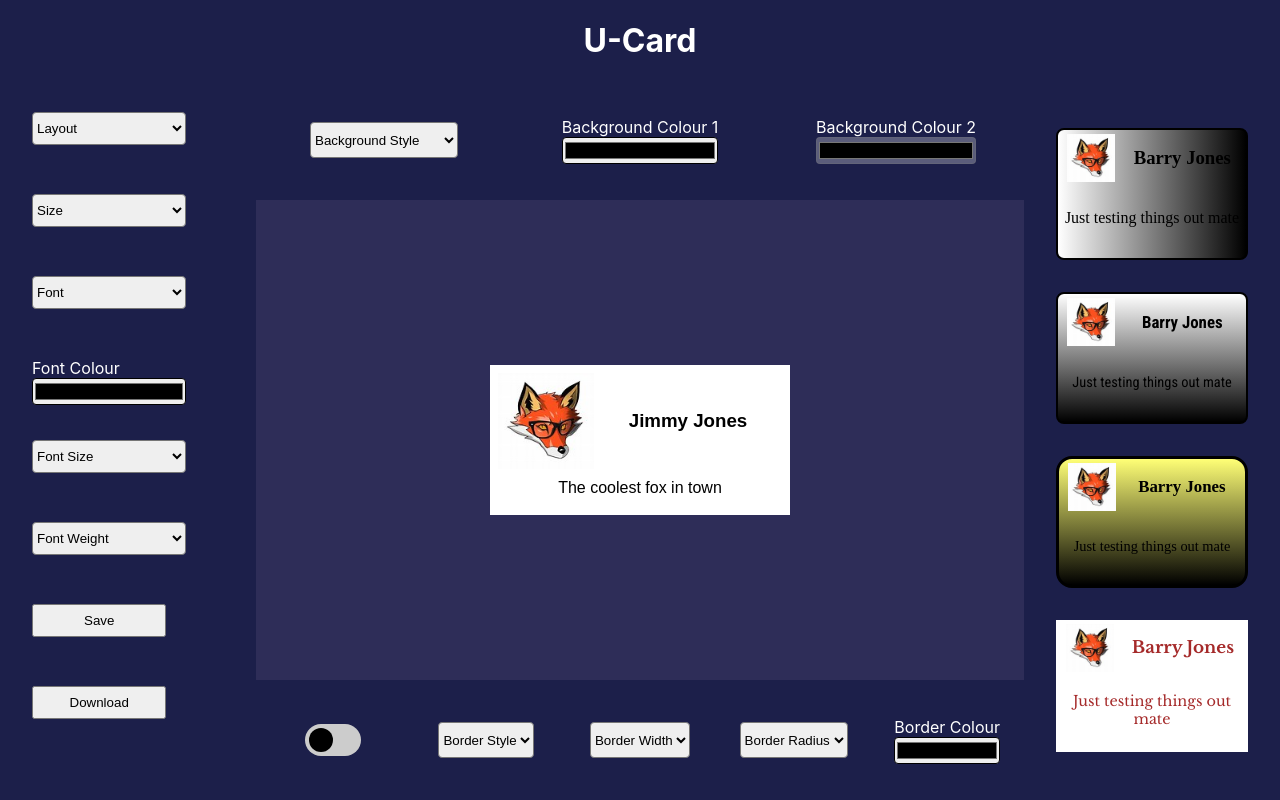
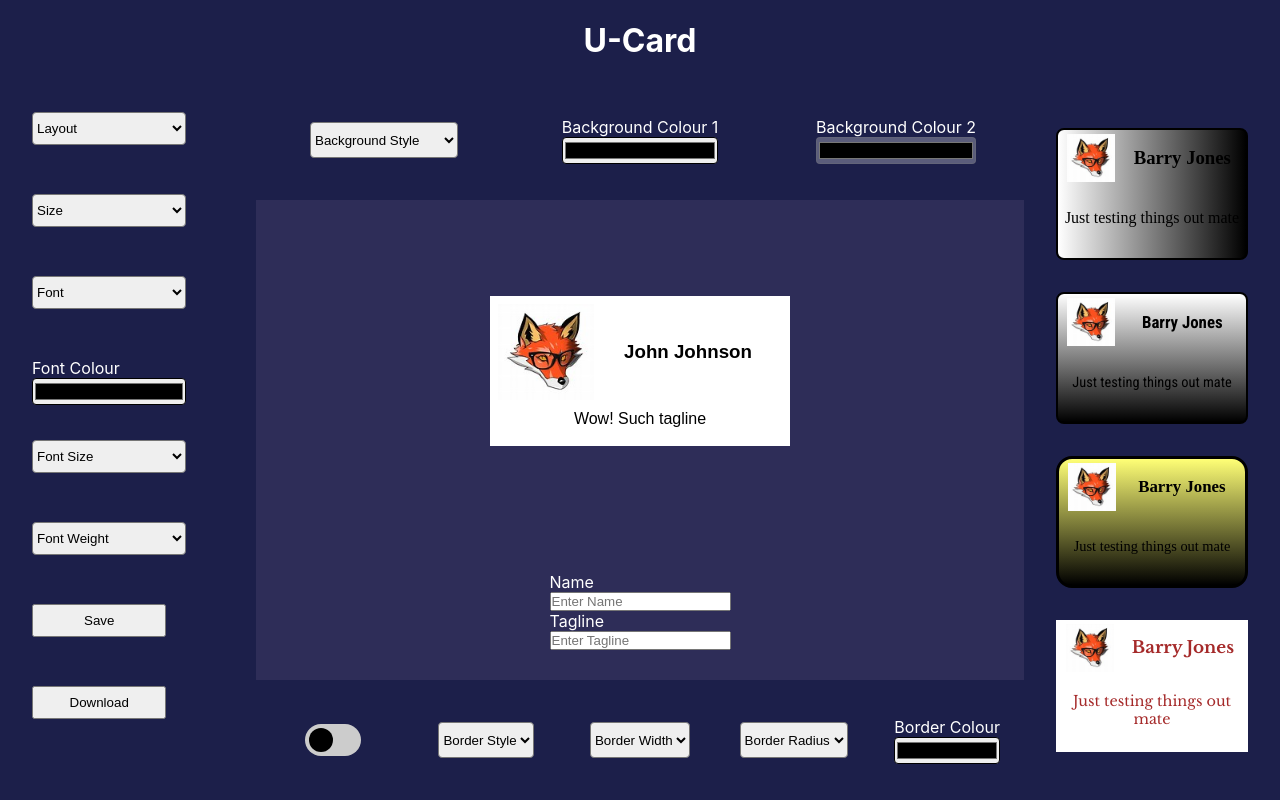
Before and after one commit to TomBirbeck/personal-card-designer, a React (Create React App) app: page / in a window 1280 px wide. Built offline with nearby package versions, Linux system fonts and the light colour scheme; a web font is replaced by a local one.

Commit message:
added inputs for name and tagline

```diff
--- a/src/components/Card/index.tsx
+++ b/src/components/Card/index.tsx
@@ -2,8 +2,10 @@ import './Card.css'
 import { useContext, useEffect, useState} from "react"
 import cardDesignContext from "../../context"
 import fox from '../../assets/fox.jpg'
+import { CardIProps } from '../../types'
 
-const Card = () => {
+
+const Card = ({name, tagline}: CardIProps) => {
     const props= useContext(cardDesignContext)
     const {
         layout,
@@ -102,8 +104,8 @@ const Card = () => {
             <div className='layout-one-image-container'>
             <img className='layout-one-image' src={fox} alt=""/>
             </div>
-            <h3 className='layout-one-name'>Jimmy Jones</h3>
-            <p className='layout-one-tagline'>The coolest fox in town</p>
+            <h3 className='layout-one-name'>{name}</h3>
+            <p className='layout-one-tagline'>{tagline}</p>
              </div>
             : layout === 2 ?
             <div className="layout-two-card"
@@ -111,24 +113,24 @@ const Card = () => {
             <div className='layout-two-image-container'>
             <img className='layout-two-image' src={fox} alt=""/>
             </div>
-            <h3 className='layout-two-name'>Tom Tomato</h3>
-            <p className='layout-two-tagline'>Really long message for the fans that we need to sort out</p>
+            <h3 className='layout-two-name'>{name}</h3>
+            <p className='layout-two-tagline'>{tagline}</p>
              </div>: layout === 3 ?
              <div className="layout-three-card"
              style={styles}>
              <div className='layout-three-image-container'>
              <img className='layout-three-image' src={fox} alt=""/>
              </div>
-             <h3 className='layout-three-name'>Steve Stereo</h3>
-             <p className='layout-three-tagline'>Really long message for the fans that we need to sort out</p>
+             <h3 className='layout-three-name'>{name}</h3>
+             <p className='layout-three-tagline'>{tagline}</p>
               </div> :
               <div className="layout-four-card"
               style={styles}>
               <div className='layout-four-image-container'>
               <img className='layout-four-image' src={fox} alt=""/>
               </div>
-              <h3 className='layout-four-name'>Steve Stereo</h3>
-              <p className='layout-four-tagline'>Really long message for the fans that we need to sort out</p>
+              <h3 className='layout-four-name'>{name}</h3>
+              <p className='layout-four-tagline'>{tagline}</p>
                </div>
              }
         </div>
--- a/src/components/CardContainer/CardContainer.css
+++ b/src/components/CardContainer/CardContainer.css
@@ -1,11 +1,20 @@
 .container {
     grid-area: card-area;
     background-color: rgba(5, 4, 56, 0.836);
-    /* background-color: rgba(241, 233, 233, 0.836); */
     display: grid;
+    grid-template-columns: 1fr;
+    grid-template-rows: 5fr 2fr;
     place-items: center;
     height: 100%;
     max-height: 100%;
     width: 100%;
     max-width: 100%;
 }
+
+.card-inputs {
+    display: block;
+}
+
+.card-labels {
+    color: white;
+}
--- a/src/components/CardContainer/index.tsx
+++ b/src/components/CardContainer/index.tsx
@@ -1,10 +1,32 @@
+import { ChangeEvent, useState } from "react"
 import Card from "../Card"
 import '../CardContainer/CardContainer.css'
 
 const CardContainer = () => {
+    const [name, setName] = useState<string>('John Johnson')
+    const [tagline, setTagline] = useState<string>('Wow! Such tagline')
+
+    const handleName = (e: ChangeEvent<HTMLInputElement>) => {
+        setName(e.target.value)
+    }
+
+    const handleTagline = (e: ChangeEvent<HTMLInputElement>) => {
+        setTagline(e.target.value)
+    }
+
     return (
         <div className="container">
-            <Card/>
+            <Card name={name} tagline={tagline}/>
+            <div>
+            <label htmlFor="name" className="card-labels">
+                Name
+            <input className="card-inputs" type={'text'} placeholder='Enter Name' onChange={handleName}></input>
+            </label>
+            <label htmlFor="tagline" className="card-labels">
+                Tagline
+            <input className="card-inputs" type={'text'} placeholder='Enter Tagline' onChange={handleTagline}></input>
+            </label>
+            </div>
         </div>
     )
 }
--- a/src/types/index.ts
+++ b/src/types/index.ts
@@ -35,3 +35,8 @@ export type PreviewCardContext = {
     fontColor?: string,
     fontWeight?: number,
 }
+
+export interface CardIProps {
+    name: string,
+    tagline: string,
+}
```
